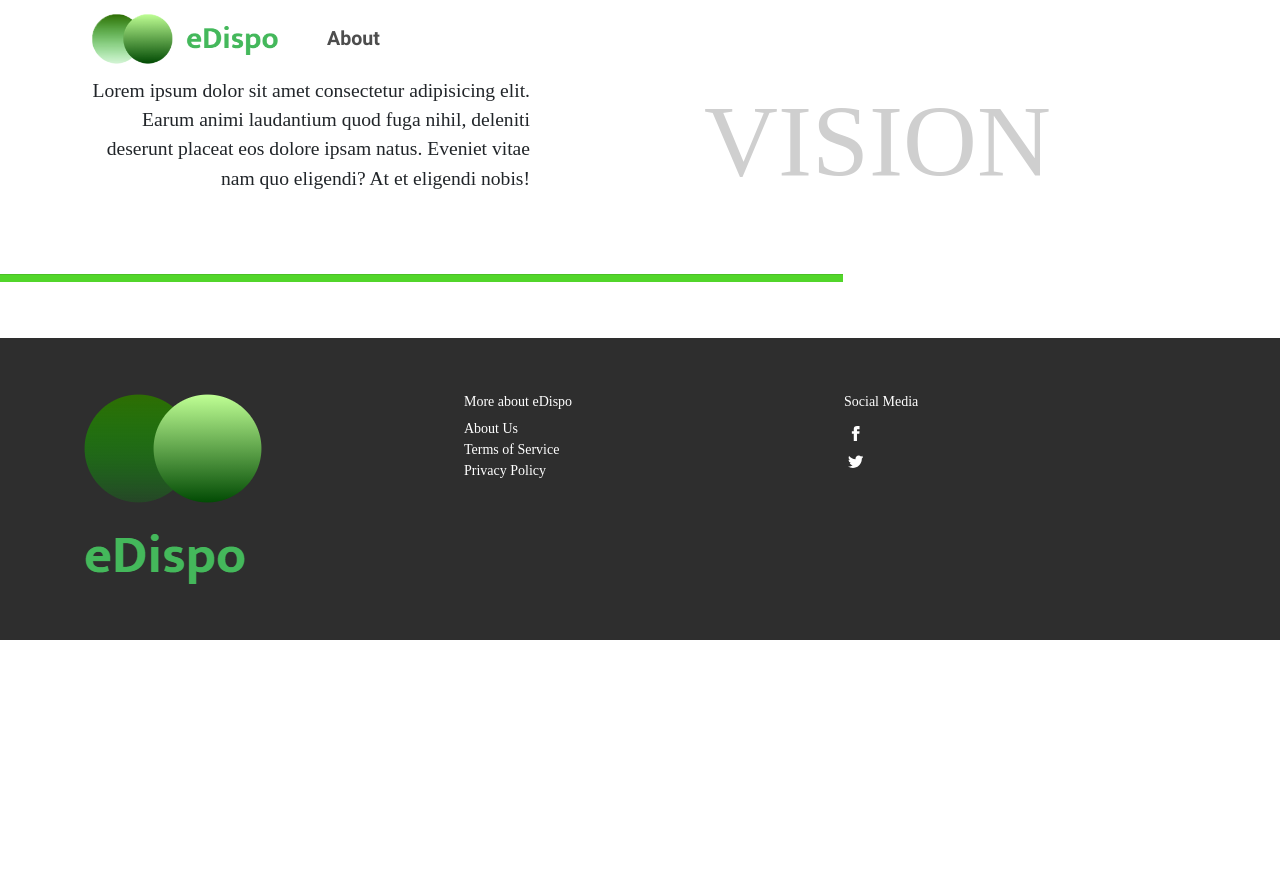
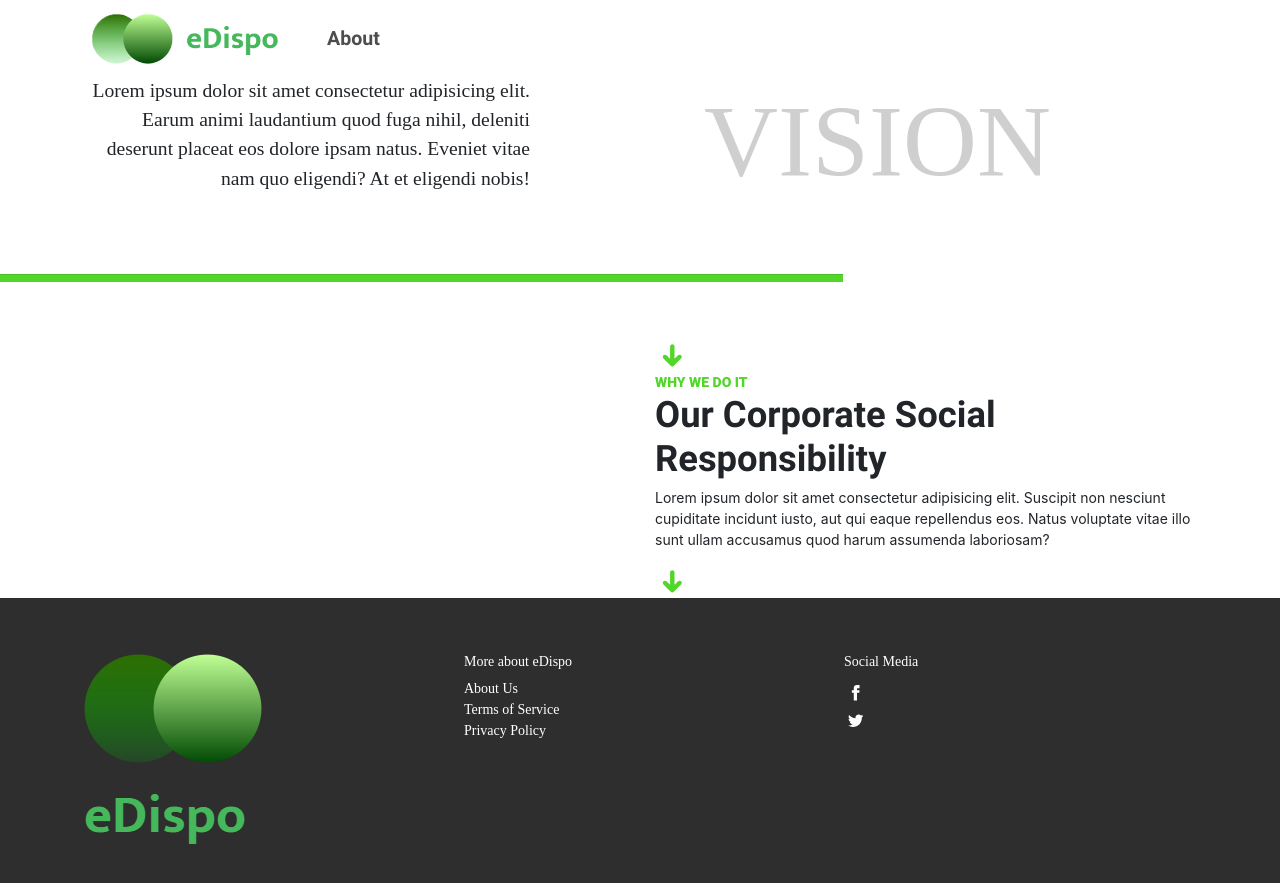
Before and after one commit to edispoph/edispo-landing-page, a Jekyll site: the page built from about.html, in a window 1280 px wide and 900 px high, scrolled down 1571 px. Shown: the top 883 px of the window. Built offline with Jekyll 4.4.1, drawn with Linux system fonts in a browser that asks for light colours; some web fonts are replaced; before the commit the page ends 2211 px from its top, so only the background shows below that.

Commit message:
Add Corporate Social Responsibilities section to the home page.
No layouts and image yet.

```diff
--- a/about.html
+++ b/about.html
@@ -69,6 +69,35 @@ permalink: /about/
       </div>
     </section>
   </section>
+  <!-- CSR -->
+  <section class="container">
+    <div class="row">
+      <div class="col-md-6">
+        <img src="" class="img-fluid"/>
+      </div>
+      <div class="col-md-6 d-flex flex-column">
+        <div class="svg-container-icon-2 p-1">
+          <svg xmlns="http://www.w3.org/2000/svg" viewBox="0 0 24 24">
+            <g fill='var(--edispo-base)'>
+              <path d="M20 12c-.8-.8-2.1-.8-2.8 0L14 15.1V4c0-1.1-.9-2-2-2s-2 .9-2 2v11.2L6.8 12c-.8-.8-2.1-.8-2.8 0-.8.8-.8 2 0 2.8l6.6 6.6c.4.4.9.6 1.4.6.5 0 1-.2 1.4-.6l6.5-6.5c.9-.8.9-2.1.1-2.9z"></path>
+            </g>
+          </svg>
+        </div>
+        <span class="edispo-color-base edispo-black-2">WHY WE DO IT</span>
+        <h1 class="edispo-bold-2 edispo-font-5">Our Corporate Social Responsibility</h1>
+        <p>
+          Lorem ipsum dolor sit amet consectetur adipisicing elit. Suscipit non nesciunt cupiditate incidunt iusto, aut qui eaque repellendus eos. Natus voluptate vitae illo sunt ullam accusamus quod harum assumenda laboriosam?
+        </p>
+        <div class="svg-container-icon-2 p-1">
+          <svg xmlns="http://www.w3.org/2000/svg" viewBox="0 0 24 24">
+            <g fill='var(--edispo-base)'>
+              <path d="M20 12c-.8-.8-2.1-.8-2.8 0L14 15.1V4c0-1.1-.9-2-2-2s-2 .9-2 2v11.2L6.8 12c-.8-.8-2.1-.8-2.8 0-.8.8-.8 2 0 2.8l6.6 6.6c.4.4.9.6 1.4.6.5 0 1-.2 1.4-.6l6.5-6.5c.9-.8.9-2.1.1-2.9z"></path>
+            </g>
+          </svg>
+        </div>
+      </div>
+    </div>
+  </section>
   <style>
     .mission-vision-text {
       text-align: justify;
```
